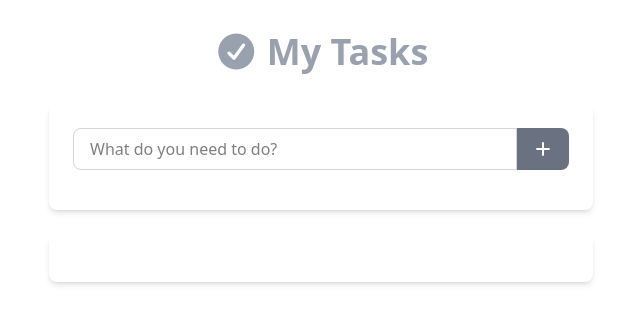
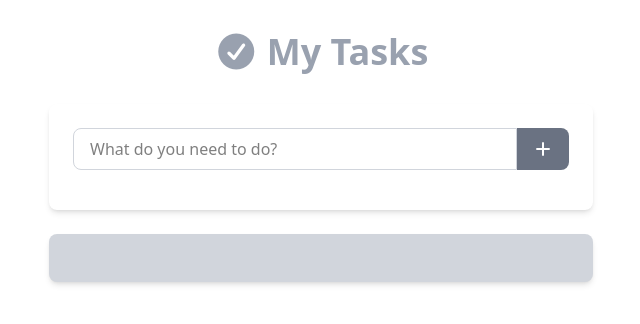
Before and after one commit to hibakeyath/To-Do, a website built with Vite: page index.html in a window 1280 px wide. Shown: the whole page, without its empty margins (319-959 px from the left). Built offline with nearby package versions, Linux system fonts and the light colour scheme; no server answers.

Commit message:
fourth commit

```diff
--- a/index.html
+++ b/index.html
@@ -32,7 +32,7 @@
             </div>
         </div>
 
-        <div class="bg-GRAY-300 rounded-lg shadow-md p-6" id="task">
+        <div class="bg-gray-300 rounded-lg shadow-md p-6" id="task">
 
             <ul id="todos" class="space-y-2">
 
```
